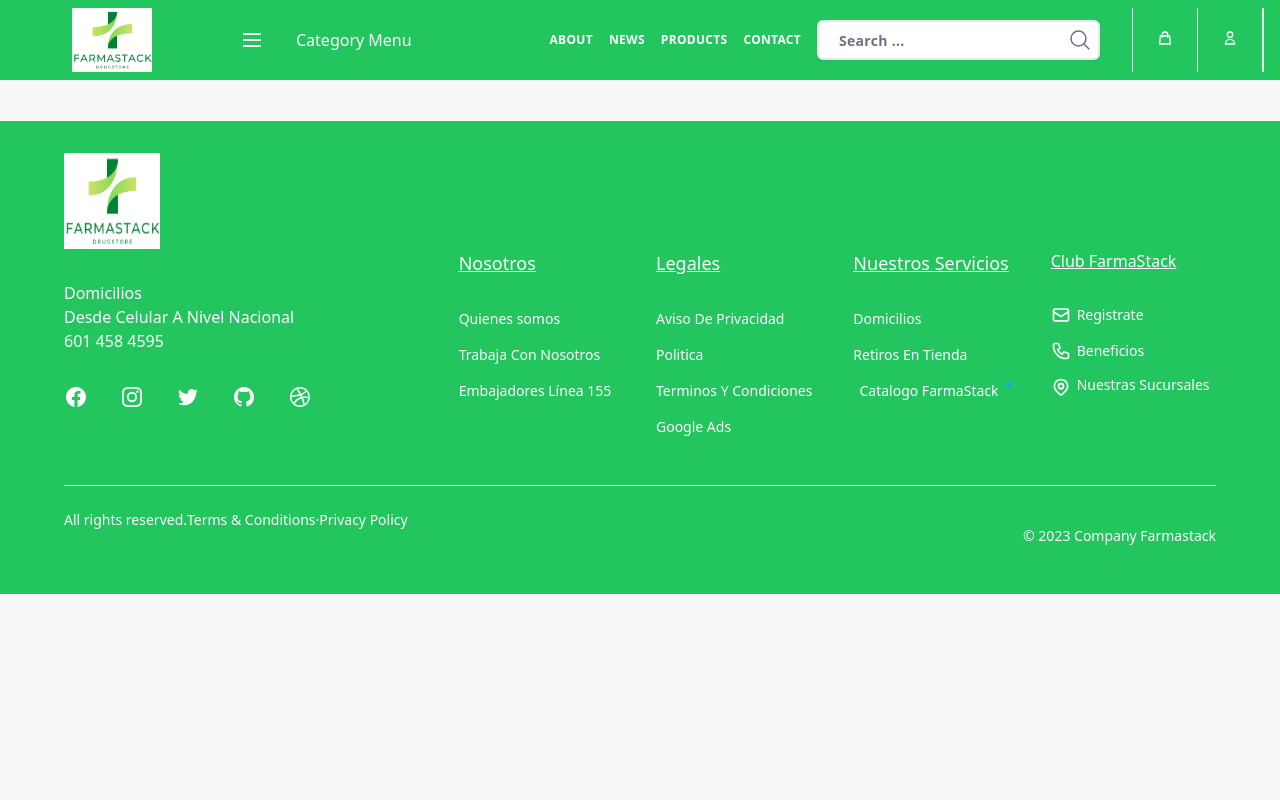
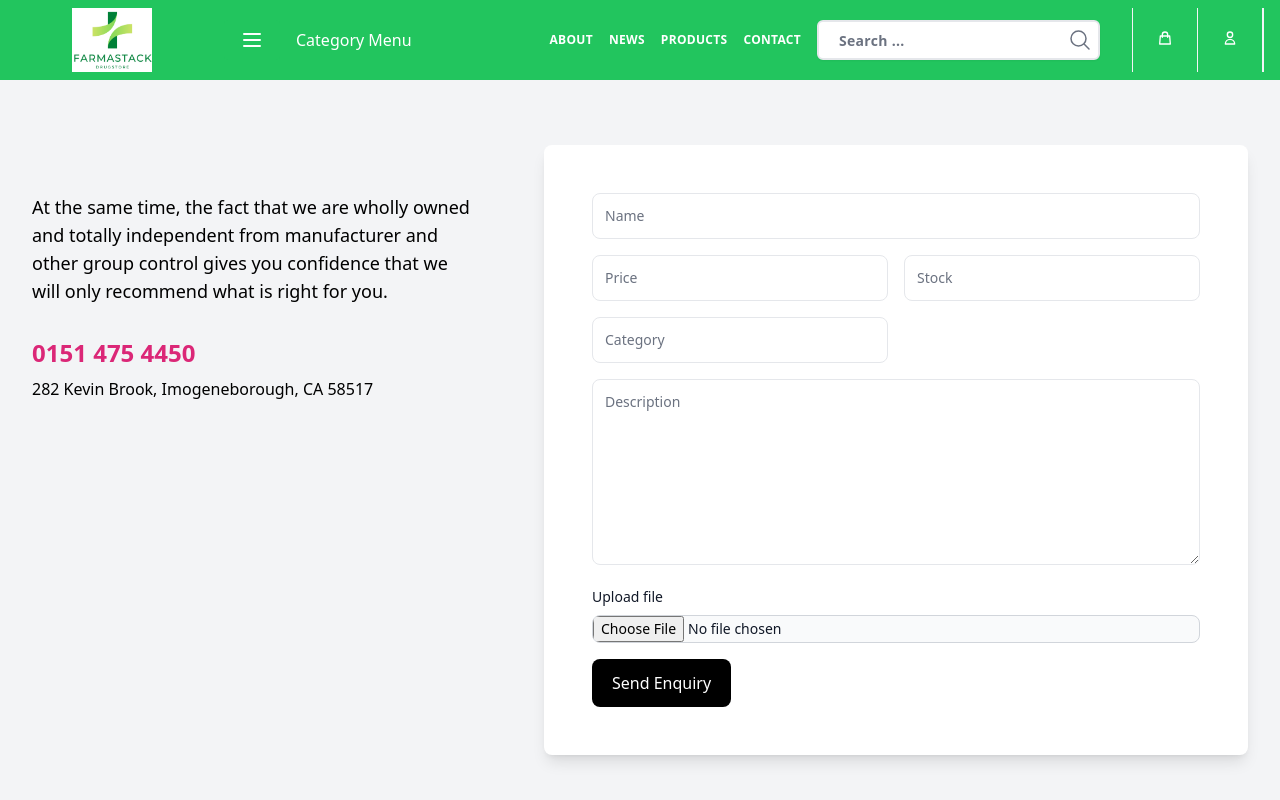
Before and after one commit to FarmaStack-Grupo05/Front-FarmaStack, a React (Vite) app: page /farmastack/formProduct in a window 1280 px wide. Shown: the top 800 px of the page. Built offline with nearby package versions, Linux system fonts and the light colour scheme.

Commit message:
cloudinary ok

```diff
--- a/package.json
+++ b/package.json
@@ -22,6 +22,7 @@
     "redux": "^4.2.1",
     "redux-persist": "^6.0.0",
     "redux-thunk": "^2.4.2",
+    "sweetalert2": "^11.7.3",
     "tw-elements": "^1.0.0-beta2"
   },
   "devDependencies": {
--- a/src/App.jsx
+++ b/src/App.jsx
@@ -7,6 +7,7 @@ import {
 	Payment,
 	Profile,
 	Products,
+	FormProduct,
 } from "./views/index";
 import NavBar from "./Components/NavBar/NavBar";
 import Footer from "./Components/Footer/Footer";
@@ -30,6 +31,7 @@ function App() {
 					<Route path="informacion-personal" element={<Profile />} />
 				</Route>
 				<Route exact path="/farmastack/products" element={<Products />} />
+				<Route exact path="/farmastack/formProduct" element={<FormProduct />} />
 			</Routes>
 			<Footer />
 		</>
--- /dev/null
+++ b/src/views/FormProduct/FormProduct.jsx
@@ -0,0 +1,200 @@
+import React, { useState } from "react";
+import Swal from "sweetalert2";
+import axios from "axios";
+
+const FormProduct = () => {
+	const [inputs, setInputs] = useState({
+		name: "",
+		price: "",
+		category: "",
+		description: "",
+		image: "",
+		stock: "",
+	});
+
+	const handlerChange = (event) => {
+		event.preventDefault();
+		const { name, value } = event.target;
+		setInputs({
+			...inputs,
+			[name]: value,
+		});
+	};
+
+	const handlerUpload = async (event) => {
+		event.preventDefault();
+		const formData = new FormData();
+		formData.append("image", event.target.files[0]);
+		try {
+			const response = await axios.post(
+				`http://localhost:3001/products/upload`,
+				formData
+			);
+			setInputs({
+				...inputs,
+				image: response.data.secure_url,
+			});
+		} catch (error) {
+			console.log(error);
+		}
+	};
+
+	const onSubmit = async (event) => {
+		event.preventDefault();
+		const { name, price, category, description, image } = inputs;
+		if (![name, price, category, description, image].every(Boolean)) {
+			Swal.fire({
+				icon: "warning",
+				title: "Oops...",
+				text: "Datos incompletos",
+			});
+		} else {
+			try {
+				await axios.post("http://localhost:3001/products", inputs);
+				Swal.fire({
+					icon: "success",
+					title: "Great !",
+					text: "Nuevo producto creado",
+				});
+			} catch (error) {
+				console.log(inputs);
+			}
+		}
+	};
+	return (
+		<div>
+			{/*
+  Heads up! 👋
+
+  Plugins:
+    - @tailwindcss/forms
+*/}
+
+			<section className="bg-gray-100">
+				<div className="mx-auto max-w-screen-xl px-4 py-16 sm:px-6 lg:px-8">
+					<div className="grid grid-cols-1 gap-x-16 gap-y-8 lg:grid-cols-5">
+						<div className="lg:col-span-2 lg:py-12">
+							<p className="max-w-xl text-lg">
+								At the same time, the fact that we are wholly owned and totally
+								independent from manufacturer and other group control gives you
+								confidence that we will only recommend what is right for you.
+							</p>
+
+							<div className="mt-8">
+								<a href="" className="text-2xl font-bold text-pink-600">
+									0151 475 4450
+								</a>
+
+								<address className="mt-2 not-italic">
+									282 Kevin Brook, Imogeneborough, CA 58517
+								</address>
+							</div>
+						</div>
+
+						<div className="rounded-lg bg-white p-8 shadow-lg lg:col-span-3 lg:p-12">
+							<form action="" className="space-y-4">
+								<div>
+									<label className="sr-only" htmlFor="name">
+										Name
+									</label>
+									<input
+										className="w-full rounded-lg border-gray-200 p-3 text-sm"
+										placeholder="Name"
+										type="text"
+										id="name"
+										name="name"
+										onChange={handlerChange}
+									/>
+								</div>
+
+								<div className="grid grid-cols-1 gap-4 sm:grid-cols-2">
+									<div>
+										<label className="sr-only" htmlFor="email">
+											Price
+										</label>
+										<input
+											className="w-full rounded-lg border-gray-200 p-3 text-sm"
+											placeholder="Price"
+											type="text"
+											id="price"
+											name="price"
+											onChange={handlerChange}
+										/>
+									</div>
+									<div>
+										<label className="sr-only" htmlFor="email">
+											Stock
+										</label>
+										<input
+											className="w-full rounded-lg border-gray-200 p-3 text-sm"
+											placeholder="Stock"
+											type="text"
+											id="stock"
+											name="stock"
+											onChange={handlerChange}
+										/>
+									</div>
+
+									<div>
+										<label className="sr-only" htmlFor="phone">
+											Category
+										</label>
+										<input
+											className="w-full rounded-lg border-gray-200 p-3 text-sm"
+											placeholder="Category"
+											type="text"
+											id="category"
+											name="category"
+											onChange={handlerChange}
+										/>
+									</div>
+								</div>
+
+								<div>
+									<label className="sr-only" htmlFor="message">
+										Description
+									</label>
+
+									<textarea
+										className="w-full rounded-lg border-gray-200 p-3 text-sm"
+										placeholder="Description"
+										rows="8"
+										id="description"
+										name="description"
+										onChange={handlerChange}
+									></textarea>
+								</div>
+								<div>
+									<label
+										class="block mb-2 text-sm font-medium text-gray-900 dark:text-white"
+										for="file_input"
+									>
+										Upload file
+									</label>
+									<input
+										class="block w-full text-sm text-gray-900 border border-gray-300 rounded-lg cursor-pointer bg-gray-50 dark:text-gray-400 focus:outline-none dark:bg-gray-700 dark:border-gray-600 dark:placeholder-gray-400"
+										id="file_input"
+										type="file"
+										onChange={handlerUpload}
+									/>
+								</div>
+
+								<div className="mt-4">
+									<button
+										onClick={onSubmit}
+										type="submit"
+										className="inline-block w-full rounded-lg bg-black px-5 py-3 font-medium text-white sm:w-auto"
+									>
+										Send Enquiry
+									</button>
+								</div>
+							</form>
+						</div>
+					</div>
+				</div>
+			</section>
+		</div>
+	);
+};
+
+export default FormProduct;
--- /dev/null
+++ b/src/views/FormProduct/index.js
@@ -0,0 +1 @@
+export { default as FormProduct } from './FormProduct';
--- a/src/views/index.js
+++ b/src/views/index.js
@@ -5,7 +5,15 @@ import Home from "./Home/Home";
 import Payment from "./Payment/Payment";
 import Profile from "./Profile/Profile";
 import Products from "./Products/Products";
+import FormProduct from "./FormProduct/FormProduct";
 
-
-
-export { AboutUs, Details, FormRegister, Home, Payment, Profile, Products, };
+export {
+	AboutUs,
+	Details,
+	FormRegister,
+	Home,
+	Payment,
+	Profile,
+	Products,
+	FormProduct,
+};
```
Also changed, not shown: 1 other file (tests, documents, lock files or other folders).
